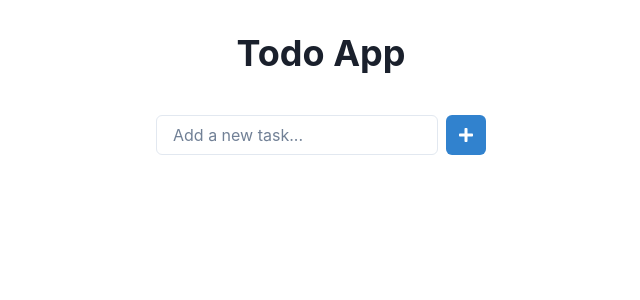
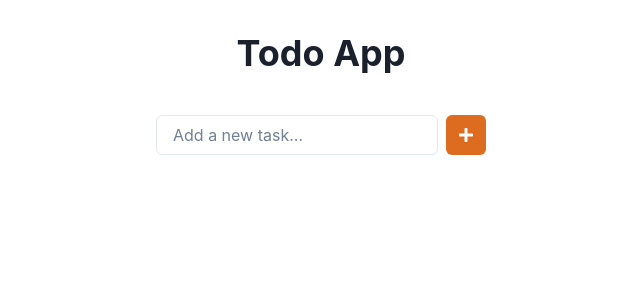
Before and after one commit to GPT-Engineer-App-Dev/phony-playground, a React (Vite) app: page / in a window 1280 px wide. Shown: the top 300 px of the page, without its empty margins (319-959 px from the left). Built offline with nearby package versions, Linux system fonts and the light colour scheme.

Commit message:
Changed the color scheme of the add button from blue to orange.
Prompt: Make the add button orange

```diff
--- a/src/pages/Index.jsx
+++ b/src/pages/Index.jsx
@@ -40,7 +40,7 @@ const Index = () => {
       <Heading mb="8">Todo App</Heading>
       <HStack>
         <Input value={inputValue} onChange={handleInputChange} onKeyPress={handleKeyPress} placeholder="Add a new task..." />
-        <IconButton icon={<FaPlus />} onClick={addTodo} colorScheme="blue" aria-label="Add todo" />
+        <IconButton icon={<FaPlus />} onClick={addTodo} colorScheme="orange" aria-label="Add todo" />
       </HStack>
       <List spacing={3} my={5} w="100%">
         {todos.map((todo, index) => (
```
